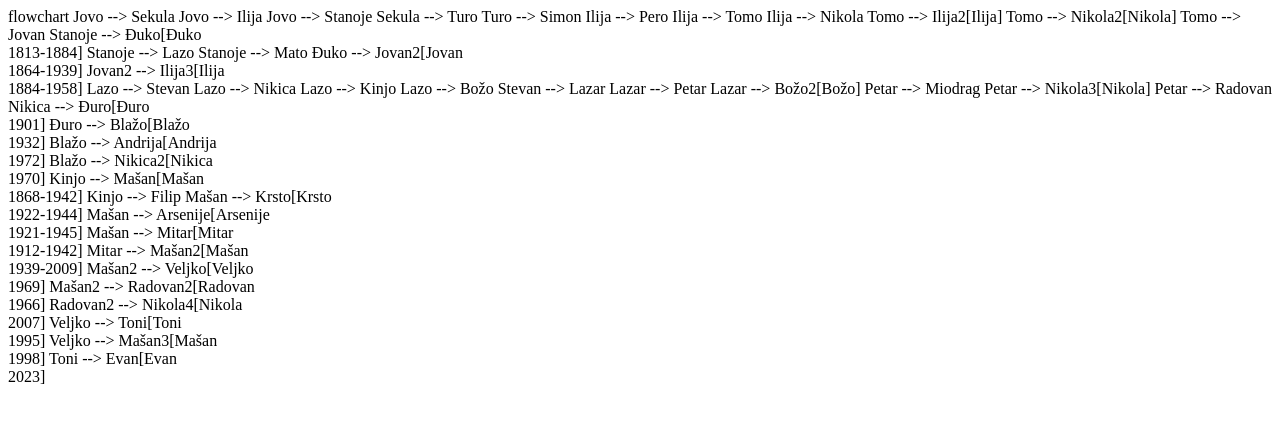
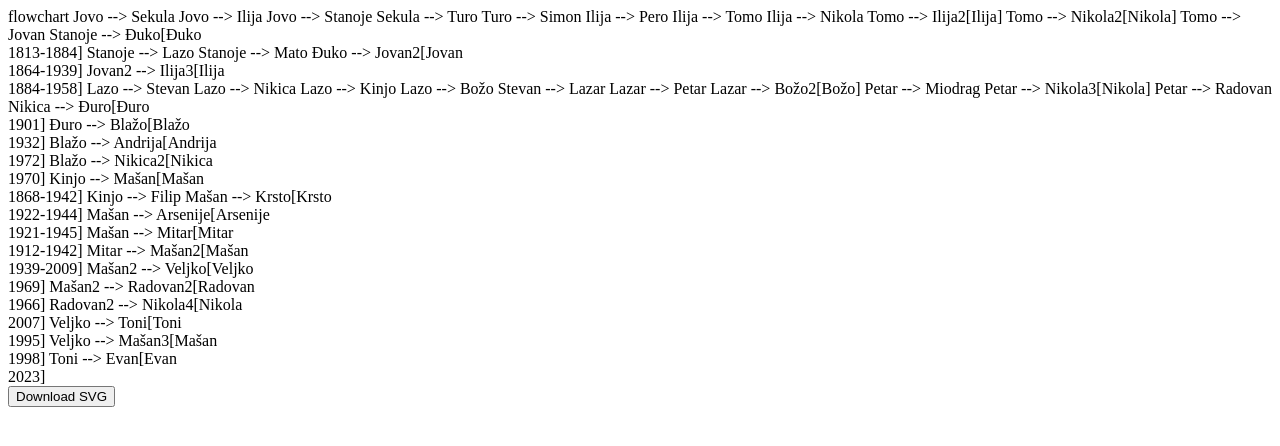
Before and after one commit to tsredanovic/sredanovic, a plain HTML site: page index.html in a window 1280 px wide. Drawn offline with Linux system fonts and the light colour scheme.

Commit message:
download svg button

```diff
--- a/index.html
+++ b/index.html
@@ -39,7 +39,7 @@
 <body>
 
     <div class="mermaid">
-    flowchart
+        flowchart
         Jovo --> Sekula
         Jovo --> Ilija
         Jovo --> Stanoje
@@ -104,6 +104,7 @@
 
         Toni --> Evan[Evan <br> 2023]
     </div>
+    <button onclick="downloadSVG()">Download SVG</button>
 
     <script type="module">
         import mermaid from 'https://cdn.jsdelivr.net/npm/mermaid@10/dist/mermaid.esm.min.mjs';
@@ -113,6 +114,20 @@
             theme: 'base',
         });
     </script>
+    <script>
+        function downloadSVG() {
+            const svg = document.querySelector('svg');
+            const svgData = new XMLSerializer().serializeToString(svg);
+            const blob = new Blob([svgData], { type: "image/svg+xml;charset=utf-8" });
+            const url = URL.createObjectURL(blob);
+            const link = document.createElement("a");
+            link.href = url;
+            link.download = "sredanovic-family-tree.svg";
+            document.body.appendChild(link);
+            link.click();
+            document.body.removeChild(link);
+        }
+    </script>
 
 </body>
 
```
